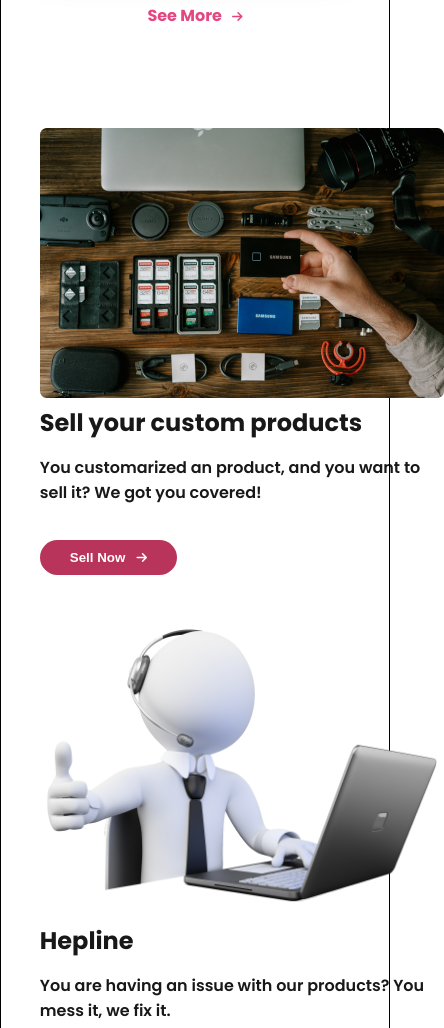
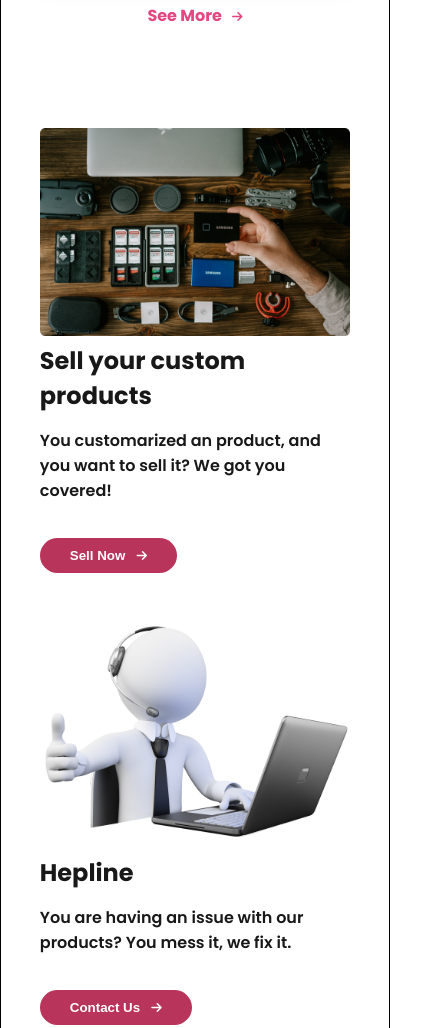
Before and after one commit to ThakurSaad/influencer-gear-assignment, a plain HTML site: page index.html in a window 390 px wide. Shown: the part 5756-6784 px from the top of the page, 444 px wide, since content can reach past the window. Drawn offline with Linux system fonts and the light colour scheme.

Commit message:
custom helpline alingment

```diff
--- a/style.css
+++ b/style.css
@@ -145,6 +145,9 @@ main {
 
     /* border: 1px dashed; */
 }
+.custom img {
+    max-width:100%
+}
 .custom-helpline .custom-helpline-heading, .custom-helpline-text {
     opacity: .9;
 }
@@ -153,7 +156,7 @@ main {
     font-weight: 600;
 }
 .helpline img {
-    width: 400px;
+    max-width: 100%;
 }
 /* ---------
     footer
@@ -220,7 +223,8 @@ footer {
     }
     /* custom helpline  */
     .custom-helpline {
-        grid-template-columns: repeat(1,1fr);
+        display:flex;
+        flex-direction:column;
         grid-row-gap: 50px;
     }
     /* -----------
```
